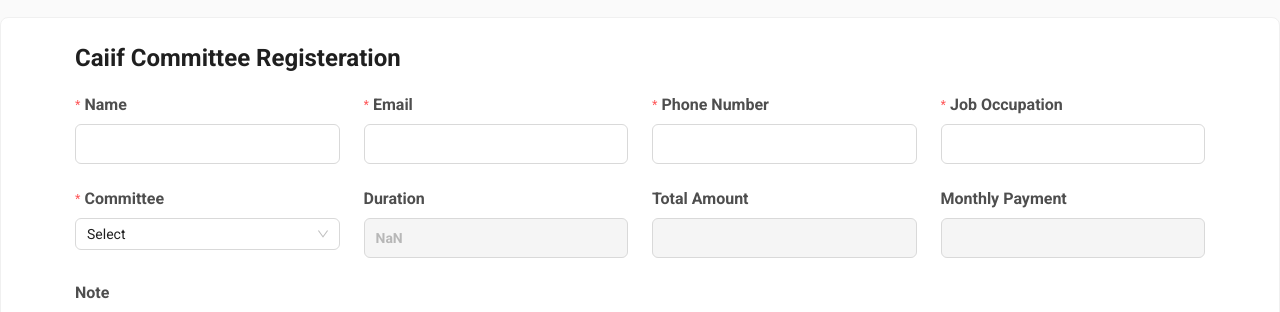
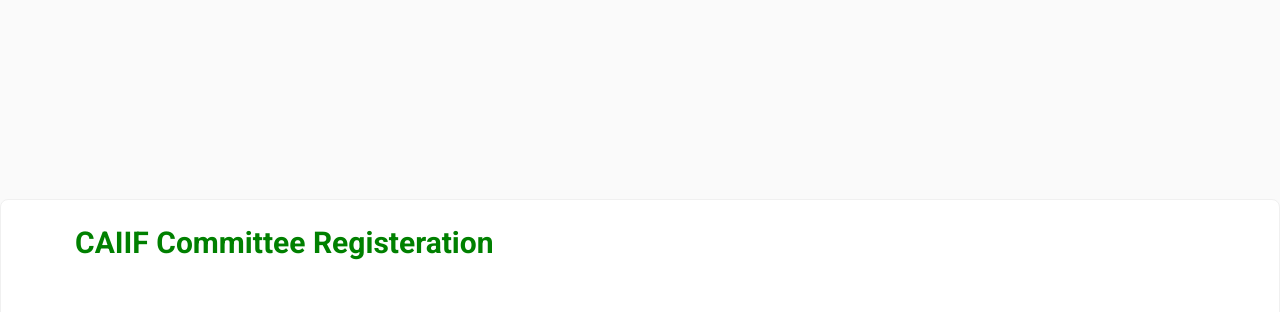
Before and after one commit to abdullah-i8is/caiif-committee, a React (Create React App) app: page /sign-up in a window 1280 px wide. Shown: the top 312 px of the page. Built offline with nearby package versions, Linux system fonts and the light colour scheme; no server answers.

Commit message:
change-flow

```diff
--- a/src/pages/SignUp.js
+++ b/src/pages/SignUp.js
@@ -212,7 +212,7 @@
         <img width={200} src={logo} alt="" />
       </div> */}
 
-      <div style={{ display: "flex", justifyContent: "center", alignItems: "center", height: '90vh', flexDirection: "column" }}>
+      <div style={{ display: "flex", justifyContent: "center", alignItems: "center", height: '90vh', flexDirection: "column", marginTop:"200px" }}>
         {/* <Title level={3} style={{ margin: "0 0 20px 0", color: '#166805', textAlign: "center", }}>REGISTER CAIIF COMMITTEE</Title> */}
         <Card>
           {/* {activeStep === 0 ? (
@@ -294,7 +294,7 @@
                   <Col xs={24} sm={24} md={24} lg={24} xl={24}>
                     <div style={{ display: "flex", justifyContent: "center", alignItems: "center", flexDirection: "column", padding: "40px" }}>
                       <div style={{ marginBottom: 20 }}>
-                        <Title level={3}>Account created successfully wait for admin approval...</Title>
+                        <Title level={3}>Account created successfully our team member will reach you soon...</Title>
                       </div>
                       <div>
                         <img width={60} src="https://upload.wikimedia.org/wikipedia/commons/thumb/3/3b/Eo_circle_green_checkmark.svg/1200px-Eo_circle_green_checkmark.svg.png" alt="" />
@@ -304,8 +304,8 @@
                 ) : (
                   <>
                     <Col xs={24} sm={24} md={24} lg={24} xl={24}>
-                      <div style={{ marginBottom: 20 }}>
-                        <Title level={3}>Caiif Committee Registeration</Title>
+                      <div style={{ marginBottom: 50 }}>
+                        <Title level={2} style={{ color: "green", fontWeight: "700" }}>CAIIF Committee Registeration</Title>
                       </div>
                     </Col>
                     <Col xs={24} sm={24} md={6} lg={6} xl={6}>
```
